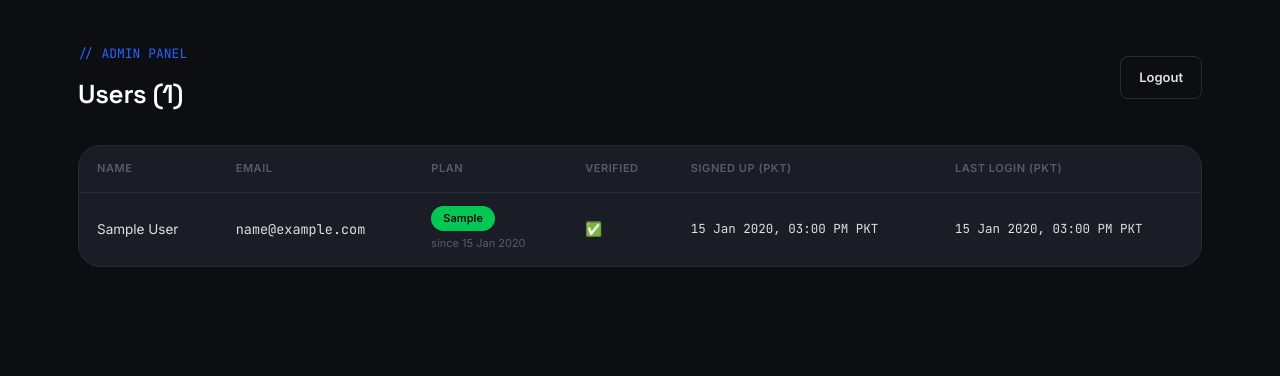
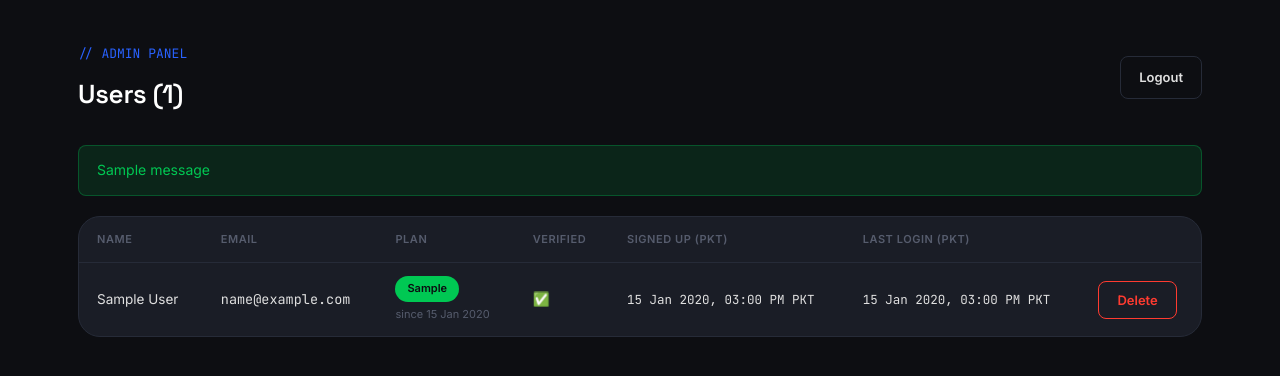
Before and after one commit to syedhamail/proscanner, a Flask app: page /admin in a window 1280 px wide. Shown: the top 376 px of the page. Run offline with Flask 3, Linux system fonts and the light colour scheme; a user stored in the database is signed in; tables that the repository leaves empty hold one stand-in row (values such as "Sample post"); one stand-in notice (Sample message) is shown; some libraries are stand-ins or nearby versions.

Commit message:
Pro Scanner

```diff
--- a/app.py
+++ b/app.py
@@ -624,6 +624,22 @@ def admin_logout():
     return redirect(url_for("admin"))
 
 
+@app.route("/admin/users/<int:user_id>/delete", methods=["POST"])
+def admin_delete_user(user_id):
+    if not session.get("is_admin"):
+        return redirect(url_for("admin"))
+
+    user = db.session.get(User, user_id)
+    if user:
+        db.session.delete(user)
+        db.session.commit()
+        flash(f"Deleted user {user.email}.", "ok")
+    else:
+        flash("User not found.", "err")
+
+    return redirect(url_for("admin"))
+
+
 if __name__ == "__main__":
     port = int(os.environ.get("PORT", 5000))
     app.run(debug=True, host="0.0.0.0", port=port)
--- a/templates/admin_dashboard.html
+++ b/templates/admin_dashboard.html
@@ -19,6 +19,16 @@
     <a href="{{ url_for('admin_logout') }}" class="btn btn-ghost btn-sm">Logout</a>
   </div>
 
+  {% with messages = get_flashed_messages(with_categories=true) %}
+    {% if messages %}
+      <div style="margin-bottom:20px; display:grid; gap:10px;">
+        {% for category, msg in messages %}
+          <div class="flash-msg {{ 'flash-err' if category=='err' else 'flash-ok' }}">{{ msg }}</div>
+        {% endfor %}
+      </div>
+    {% endif %}
+  {% endwith %}
+
   <div class="market-table-wrap-admin">
     <table class="admin-table">
       <thead>
@@ -29,6 +39,7 @@
           <th>Verified</th>
           <th>Signed up (PKT)</th>
           <th>Last login (PKT)</th>
+          <th></th>
         </tr>
       </thead>
       <tbody>
@@ -47,6 +58,12 @@
           <td>{{ '✅' if u.is_verified else '❌' }}</td>
           <td class="mono" style="font-size:12.5px;">{{ u.created_at | pkt }}</td>
           <td class="mono" style="font-size:12.5px;">{{ u.last_login_at | pkt }}</td>
+          <td>
+            <form method="POST" action="{{ url_for('admin_delete_user', user_id=u.id) }}"
+                  onsubmit="return confirm('Delete {{ u.email }}? This cannot be undone.');">
+              <button type="submit" class="btn btn-ghost btn-sm" style="border-color:var(--sell); color:var(--sell);">Delete</button>
+            </form>
+          </td>
         </tr>
         {% endfor %}
       </tbody>
```
